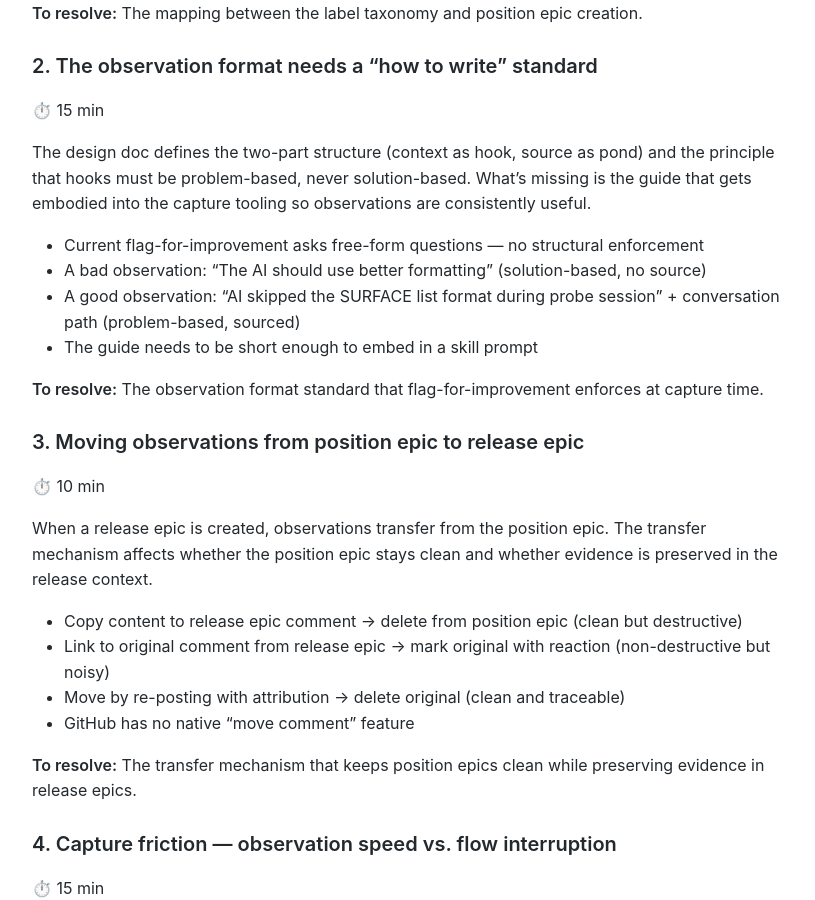
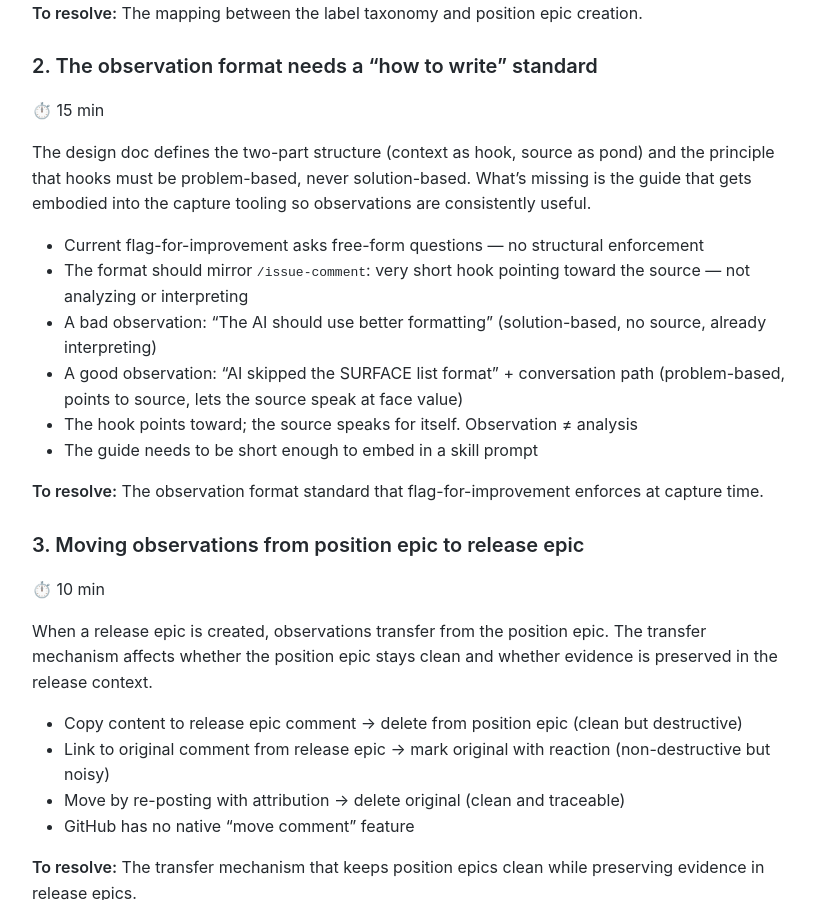
Before and after one commit to MariusWilsch/public-wilsch-ai-pages, a Jekyll site: the page built from project/soloforce/cci-board-structure-meeting-agenda.md, in a window 1280 px wide and 900 px high, scrolled down 1232 px. Shown: the whole window, without its empty margins (228-1043 px from the left). Built offline with Jekyll 4.4.1, drawn with Linux system fonts in a browser that asks for light colours; our own code applies the rules of GitHub Pages for plain Markdown files.

Commit message:
Sync from hippocampus 2026-02-20

```diff
--- a/project/soloforce/cci-board-structure-meeting-agenda.md
+++ b/project/soloforce/cci-board-structure-meeting-agenda.md
@@ -42,8 +42,10 @@ The triage sessions created labels with a position × scope pattern: `traceline/
 The design doc defines the two-part structure (context as hook, source as pond) and the principle that hooks must be problem-based, never solution-based. What's missing is the guide that gets embodied into the capture tooling so observations are consistently useful.
 
 - Current flag-for-improvement asks free-form questions — no structural enforcement
-- A bad observation: "The AI should use better formatting" (solution-based, no source)
-- A good observation: "AI skipped the SURFACE list format during probe session" + conversation path (problem-based, sourced)
+- The format should mirror `/issue-comment`: very short hook pointing toward the source — not analyzing or interpreting
+- A bad observation: "The AI should use better formatting" (solution-based, no source, already interpreting)
+- A good observation: "AI skipped the SURFACE list format" + conversation path (problem-based, points to source, lets the source speak at face value)
+- The hook points toward; the source speaks for itself. Observation ≠ analysis
 - The guide needs to be short enough to embed in a skill prompt
 
 **To resolve:** The observation format standard that flag-for-improvement enforces at capture time.
```
